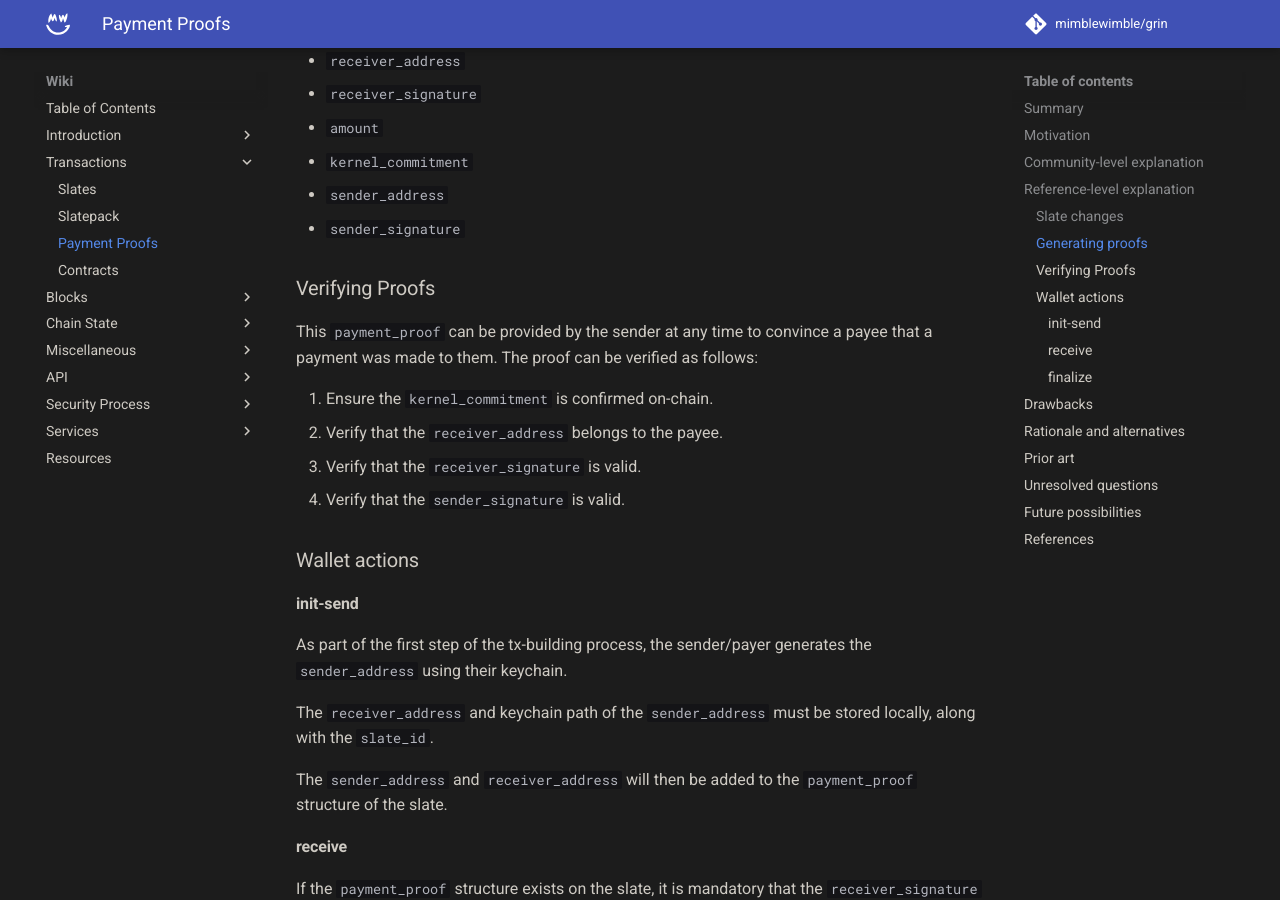
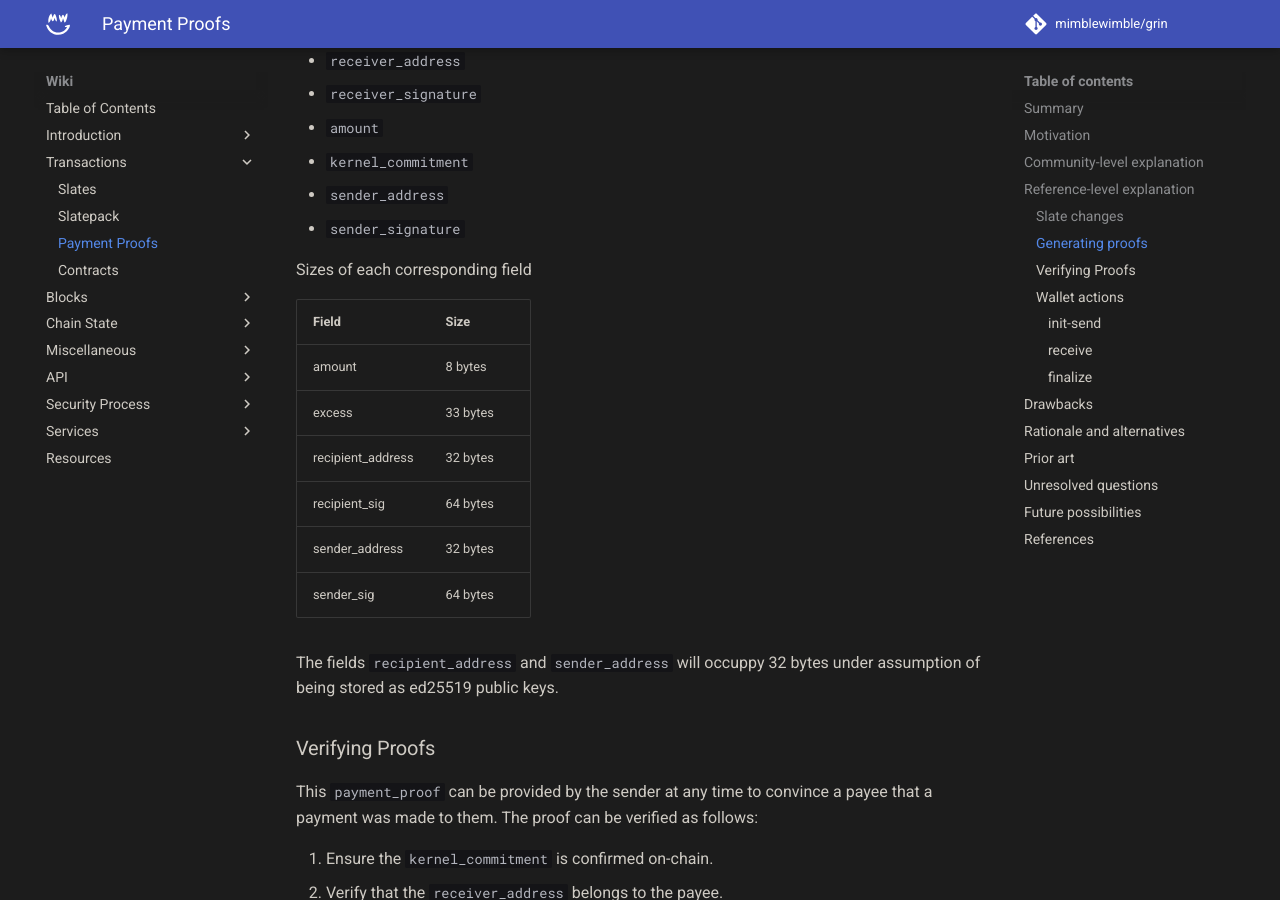
Before and after one commit to mimblewimble/docs, an MkDocs documentation site: the page built from docs/wiki/transactions/payment-proofs.md, in a window 1280 px wide and 900 px high, scrolled down 1585 px. Built offline with MkDocs 1.6.1 and Material for MkDocs 9.7.7, drawn with Linux system fonts in a browser that asks for light colours; comment, search, counter and statistics services are not loaded.

Commit message:
Included the size (in bytes) of each of the payment proof fields

```diff
--- a/docs/wiki/transactions/payment-proofs.md
+++ b/docs/wiki/transactions/payment-proofs.md
@@ -49,6 +49,19 @@ Sender will then create and store the following info, which can be considered th
 * `kernel_commitment`
 * `sender_address`
 * `sender_signature`
+
+Sizes of each corresponding field
+
+| Field             | Size     |
+|:------------------|:---------|
+| amount            | 8 bytes  |
+| excess            | 33 bytes |
+| recipient_address | 32 bytes |
+| recipient_sig     | 64 bytes |
+| sender_address    | 32 bytes |
+| sender_sig        | 64 bytes |
+
+The fields `recipient_address` and `sender_address` will occuppy 32 bytes under assumption of being stored as ed25519 public keys.
 
 ### Verifying Proofs
 
```
